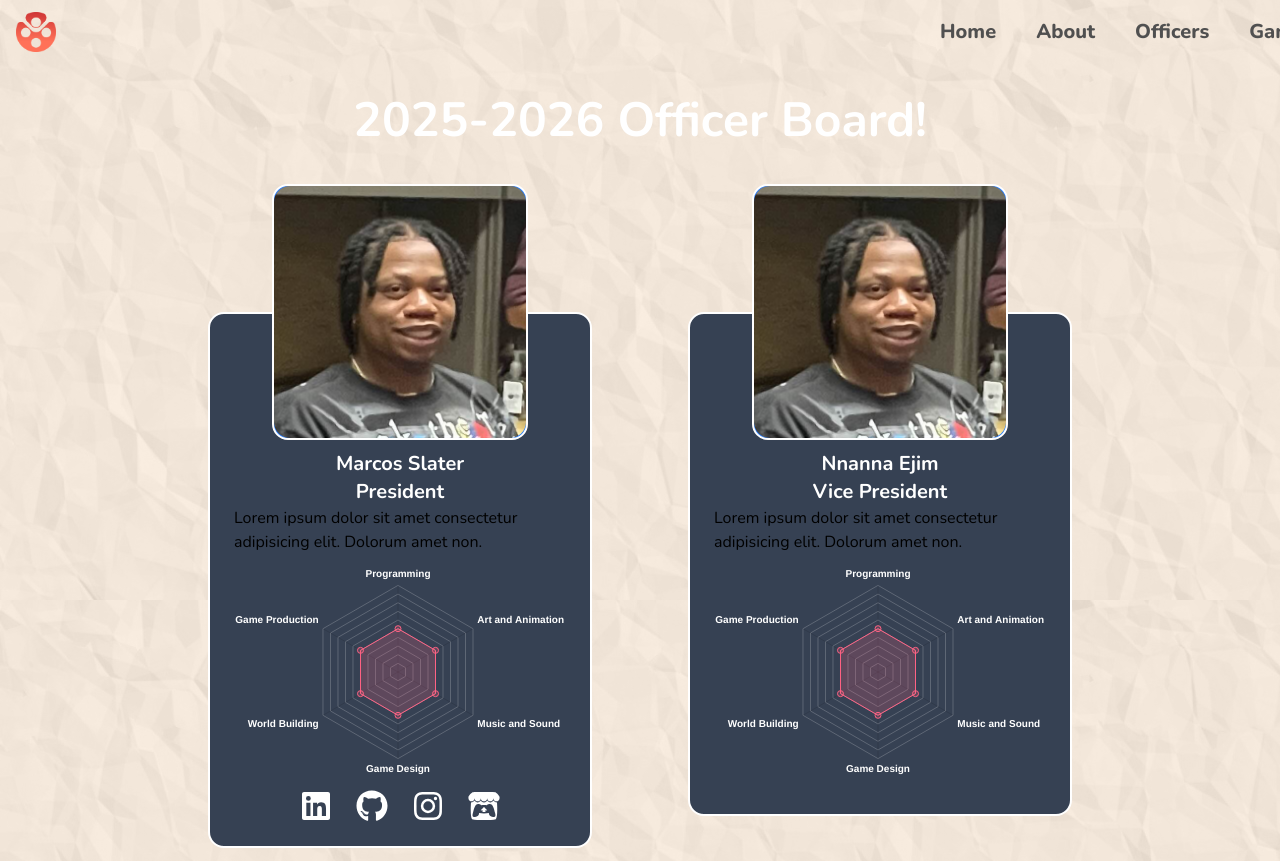
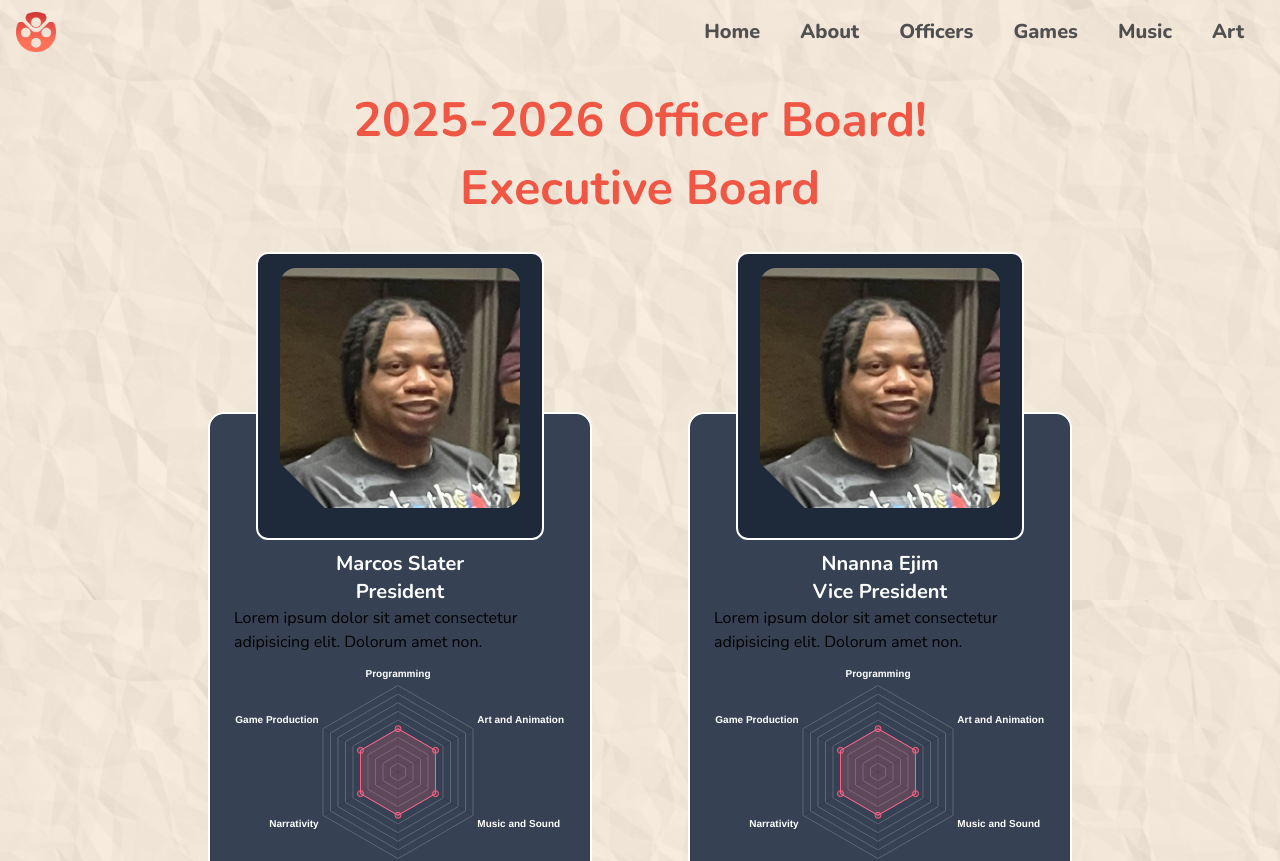
Before and after one commit to uta-vgdo/website, a React (Vite) app: page /officers in a window 1280 px wide. Shown: the top 861 px of the page. Built offline with nearby package versions, Linux system fonts and the light colour scheme.

Commit message:
fine tuning

```diff
--- a/src/components/HeroSection.jsx
+++ b/src/components/HeroSection.jsx
@@ -6,7 +6,7 @@ const HeroSection = () => {
       id="hero"
       className="hero-section relative min-h-screen flex flex-col justify-center px-6 text-center"
     >
-      <div className="relative lg:flex mt-20 lg:justify-center lg:items-center">
+      <div className="relative lg:flex lg:justify-center lg:items-center mt-15 lg:mt-0">
         <div>
           {/* Main Heading */}
           <h1 className="text-[#505050] text-5xl md:text-6xl font-bold mt-4 mb-4">
@@ -51,7 +51,7 @@ const HeroSection = () => {
         </div>
         <img
           src="/website/sketch_panda.png"
-          className="h-auto w-auto lg:ml-50"
+          className="h-auto w-96 lg:w-100 lg:ml-25"
         ></img>
       </div>
     </section>
--- a/src/components/Navbar.jsx
+++ b/src/components/Navbar.jsx
@@ -42,7 +42,7 @@ const Navbar = () => {
       </div>
 
       {/* Center: Desktop Menu */}
-      <div className="hidden lg:block absolute left-1/2 translate-x-70">
+      <div className="hidden lg:flex justify-right">
         <ul className="flex text-[#505050] font-extrabold">
           <li
             className="mx-5 cursor-pointer text-xl"
--- a/src/components/OfficerProfile.jsx
+++ b/src/components/OfficerProfile.jsx
@@ -81,7 +81,7 @@ const OfficerProfile = ({
       "Art and Animation",
       "Music and Sound",
       "Game Design",
-      "World Building",
+      "Narrativity",
       "Game Production",
     ],
     datasets: [
@@ -105,8 +105,11 @@ const OfficerProfile = ({
   return (
     <div className="flex flex-col items-center mt-10">
       {/* Blue top div */}
-      <div className="bg-blue-500 rounded-2xl w-64 h-64 border-white border-2 z-10 flex items-center justify-center text-white text-xl font-bold">
-        <img src={picture} className="rounded-2xl" />
+      <div className="bg-gray-800 rounded-xl w-72 h-72 border-white border-2 z-10 flex items-center justify-center text-white text-xl font-bold">
+        <img
+          src={picture}
+          className="w-60 h-60 -mt-4 rounded-2xl [clip-path:polygon(0_0,100%_0,100%_100%,45px_100%,0_calc(100%-45px))]"
+        />
       </div>
 
       {/* Gray card */}
--- a/src/components/OfficerSection.jsx
+++ b/src/components/OfficerSection.jsx
@@ -11,8 +11,11 @@ const OfficerSection = () => {
 
   return (
     <div ref={containerRef} className="min-h-screen pb-12">
-      <p className="text-white text-5xl text-center pt-24 font-bold">
+      <p className="text-primary text-5xl text-center pt-24 font-bold">
         2025-2026 Officer Board!
+      </p>
+      <p className="text-primary text-5xl text-center mt-5 font-bold">
+        Executive Board
       </p>
       <div className="flex flex-wrap justify-center gap-24 gap-y-4 mx-24">
         {officersData.map((officer, index) => (
```
